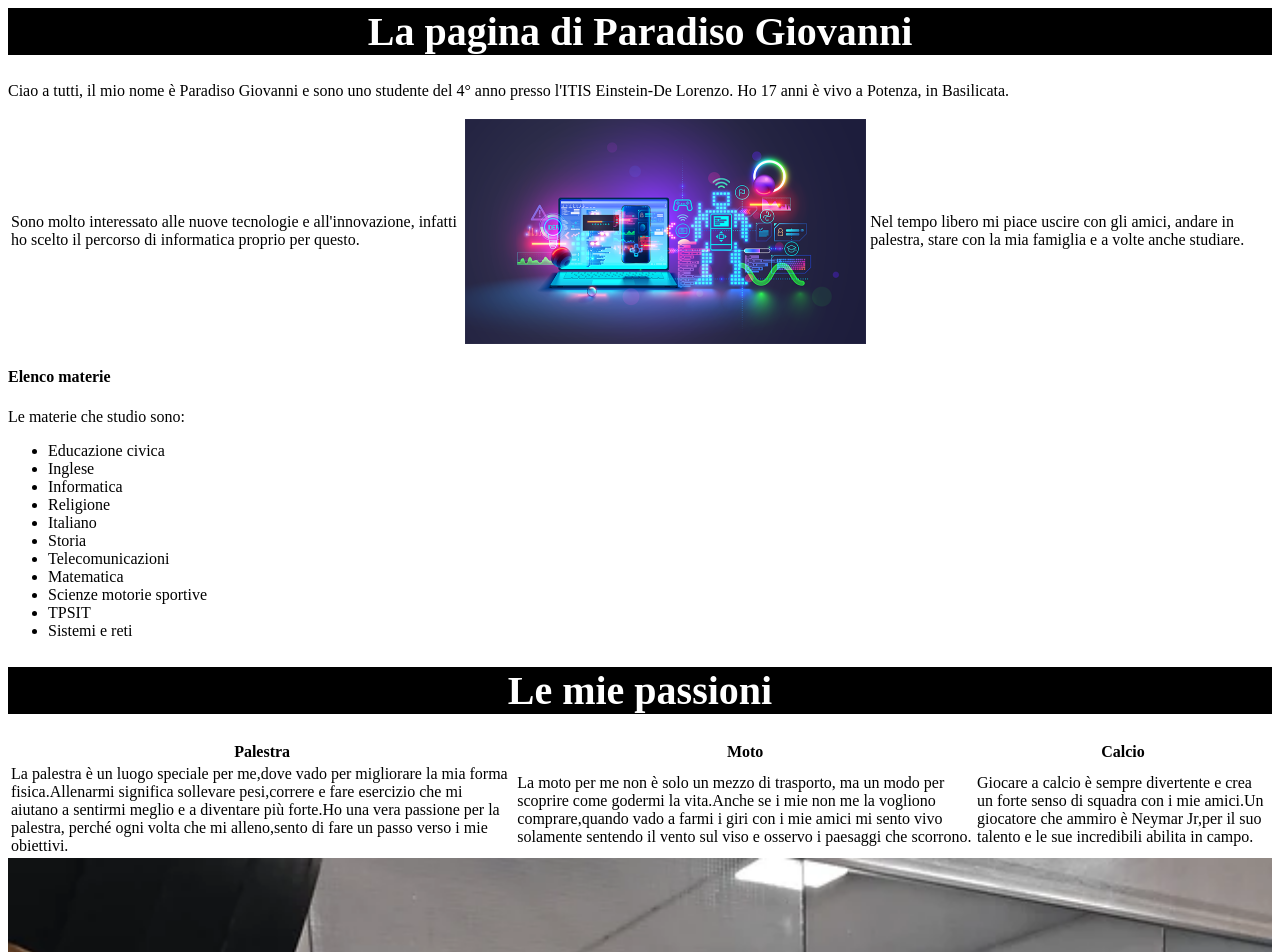
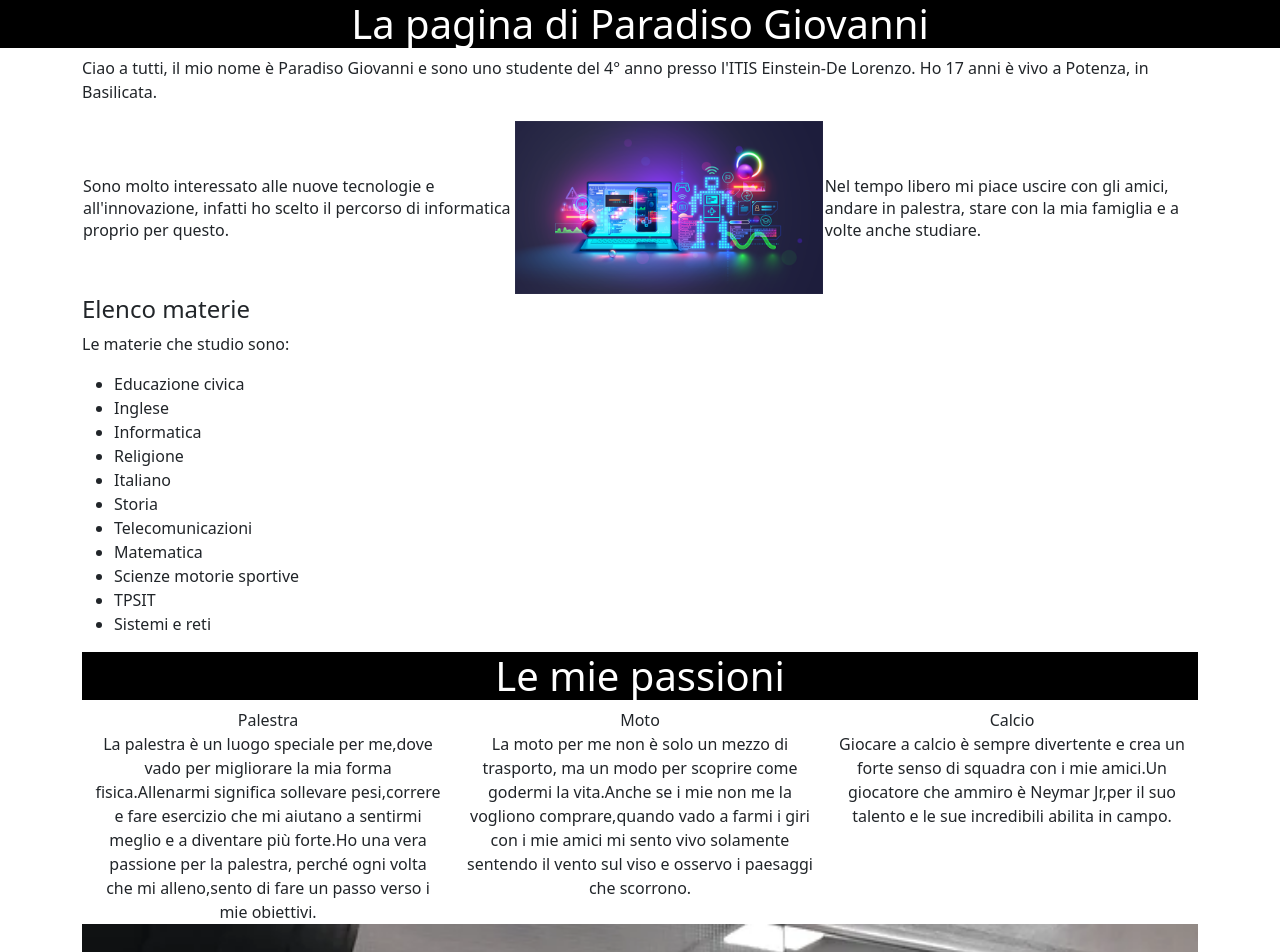
Before and after one commit to GiovanniParadiso/GiovanniParadiso.GitHub.io, a plain HTML site: page index.html in a window 1280 px wide. Shown: the top 952 px of the page. Drawn offline with nearby package versions, Linux system fonts and the light colour scheme.

Commit message:
Add files via upload

```diff
--- a/index.html
+++ b/index.html
@@ -1,6 +1,7 @@
 <html>
 	<head>
 		<title>La mia pagina</title>
+		<link href="https://cdn.jsdelivr.net/npm/bootstrap@5.3.3/dist/css/bootstrap.min.css" rel="stylesheet" integrity="sha384-QWTKZyjpPEjISv5WaRU9OFeRpok6YctnYmDr5pNlyT2bRjXh0JMhjY6hW+ALEwIH" crossorigin="anonymous">
 		<link rel="icon" type="image/x-icon" href="angel.png">
 		<style>
 			h1 {
@@ -20,6 +21,7 @@
 			<h1>La pagina di Paradiso Giovanni</h1>
 		</header>
 		<main>
+		<div class="container">
 			<p>Ciao a tutti, il mio nome è Paradiso Giovanni e sono uno studente del 4° anno presso l'ITIS Einstein-De Lorenzo. Ho 17 anni è vivo a Potenza, in Basilicata.</p>
 			<table>
 				<tbody>
@@ -46,34 +48,30 @@
 					<li>Sistemi e reti</li>
 				</ul>
 			<h1>Le mie passioni</h1>
-			<table>
-				<thead>
-					<tr>
-						<th>
+			<div class="container text-center">
+				<div class="row">
+					<div class="col">
 						Palestra
-						</th>
-						<th>
+					</div>
+					<div class="col">
 						Moto
-						</th>
-						<th>
+					</div>
+					<div class="col">
 						Calcio
-						</th>
-					</tr>
-				</thead>
-				<tbody>
-					<tr>
-						<td>
+					</div>
+				</div>
+				<div class="row">
+					<div class="col">
 						La palestra è un luogo speciale per me,dove vado per migliorare la mia forma fisica.Allenarmi significa sollevare pesi,correre e fare esercizio che mi aiutano a sentirmi meglio e a diventare più forte.Ho una vera passione per la palestra, perché ogni volta che mi alleno,sento di fare un passo verso i mie obiettivi.
-						</td>
-						<td>
+					</div>
+					<div class="col">
 						La moto per me non è solo un mezzo di trasporto, ma un modo per scoprire come godermi la vita.Anche se i mie non me la vogliono comprare,quando vado a farmi i giri con i mie amici mi sento vivo solamente sentendo il vento sul viso e osservo i paesaggi che scorrono.
-						</td>
-						<td>
+					</div>
+					<div class="col">
 						Giocare a calcio è sempre divertente e crea un forte senso di squadra con i mie amici.Un giocatore che ammiro è Neymar Jr,per il suo talento e le sue incredibili abilita in campo.
-						</td>
-					</tr>
-				</tbody>
-			</table>
+					</div>
+				</div>
+			</div>
 			<div id="carouselExample" class="carousel slide">
 				<div class="carousel-inner">
 					<div class="carousel-item active">
@@ -100,5 +98,6 @@
 		<footer>
 			<p>&copy; Giovanni Paradiso</p>
 		</footer>
+		<script src="https://cdn.jsdelivr.net/npm/bootstrap@5.3.3/dist/js/bootstrap.bundle.min.js" integrity="sha384-YvpcrYf0tY3lHB60NNkmXc5s9fDVZLESaAA55NDzOxhy9GkcIdslK1eN7N6jIeHz" crossorigin="anonymous"></script>
 	</body>
 </html>
```
Lines whose indentation alone changed are shown as unchanged.
